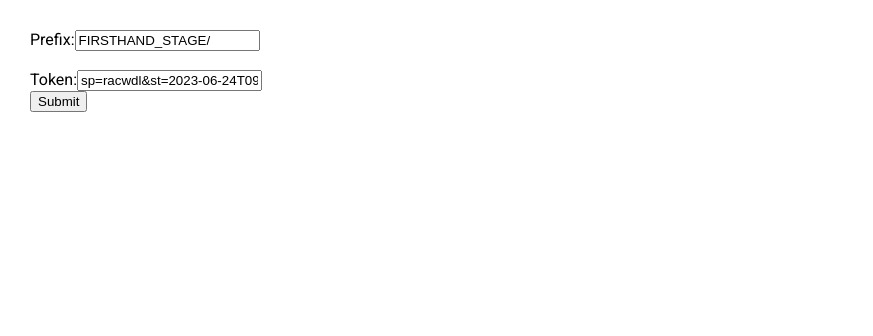
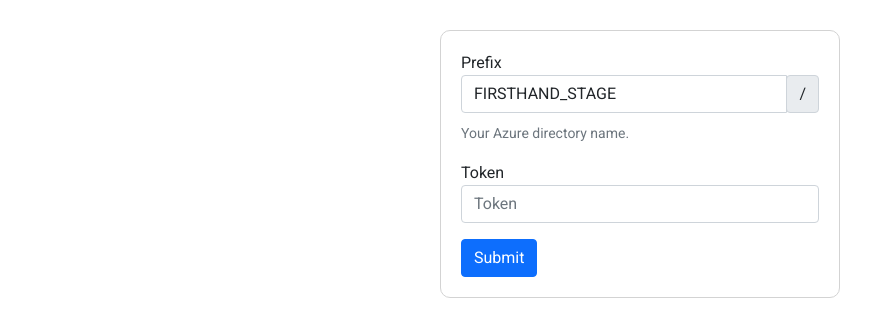
Before and after one commit to sharathpc/file-explorer, an Angular app: page / in a window 1280 px wide. Shown: the top 336 px of the page, without its empty margins (0-873 px from the left). Built offline with nearby package versions, Linux system fonts and the light colour scheme; what ngx-filesaver would draw is missing.

Commit message:
Directory related css changes

```diff
--- a/package.json
+++ b/package.json
@@ -19,7 +19,10 @@
     "@angular/platform-browser-dynamic": "^15.2.0",
     "@angular/router": "^15.2.0",
     "@types/file-saver": "^2.0.5",
+    "bootstrap": "^5.1.3",
+    "bootstrap-icons": "^1.10.5",
     "file-saver": "^2.0.5",
+    "ngx-bootstrap": "10.2.0",
     "ngx-filesaver": "^15.0.1",
     "rxjs": "~7.8.0",
     "stream-browserify": "^3.0.0",
--- a/src/app/app.component.html
+++ b/src/app/app.component.html
@@ -1,27 +1,37 @@
-<form [formGroup]="fileForm">
-  <div>
-    <label for="">Prefix:</label>
-    <input type="text" name="prefix" formControlName="prefix">
+<div class="file-explorer-container">
+  <form class="file-explorer-form" [formGroup]="fileForm">
+    <div class="form-group mb-3">
+      <label for="prefix">Prefix</label>
+      <div class="input-group mb-2">
+        <input type="text" class="form-control" id="prefix" aria-describedby="prefixHelp" placeholder="Enter Prefix"
+          formControlName="prefix">
+        <div class="input-group-append">
+          <div class="input-group-text">/</div>
         </div>
-  <br>
-  <div>
-    <label for="">Token:</label>
-    <input type="text" name="token" formControlName="token">
       </div>
-
-  <button (click)="submitData(fileForm.get('prefix').value)">Submit</button>
+      <small id="prefixHelp" class="form-text text-muted">Your Azure directory name.</small>
+    </div>
+    <div class="form-group mb-3">
+      <label for="token">Token</label>
+      <input type="password" class="form-control" id="token" placeholder="Token" formControlName="token">
+    </div>
+    <button type="submit" class="btn btn-primary" (click)="submitData()">Submit</button>
   </form>
 
-<br>
-
-<div>
-  <div *ngIf="backURL" (click)="callData(backURL)">Back</div>
-
-  <ul>
+  <div class="file-explorer-grid-container" *ngIf="folders || files">
+    <ul class="file-explorer-grid">
+      <li *ngIf="backURL" (click)="callData(backURL)">
+        <i class="bi bi-folder-fill"></i>
+        <span class="item-name">[..]</span>
+      </li>
       <li *ngFor="let item of folders" (click)="callData(item.Name._text)">
-      {{item.Name._text.replace(backPrefix, '')}}</li>
+        <i class="bi bi-folder-fill"></i>
+        <span class="item-name">{{item.Name._text.replace(backPrefix, '')}}</span>
+      </li>
       <li *ngFor="let item of files" (click)="downloadFile(item.Name._text)">
-      {{item.Name._text.replace(backPrefix, '')}}
+        <i class="bi bi-file-text-fill"></i>
+        <span class="item-name">{{item.Name._text.replace(backPrefix, '')}}</span>
       </li>
     </ul>
   </div>
+</div>
--- a/src/app/app.component.scss
+++ b/src/app/app.component.scss
@@ -1,22 +1,42 @@
-.example-tree-invisible {
-    display: none;
-}
+.file-explorer-container {
+    display: flex;
+    flex-direction: column;
+    align-items: center;
+    .file-explorer-form {
+        width: 400px;
+        border: 1px solid lightgray;
+        padding: 20px;
+        border-radius: 10px;
+    }
 
-.example-tree {
-    padding: 30px;
-    ul,
-    li {
-        margin-top: 0;
-        margin-bottom: 0;
-        list-style-type: none;
-    }
-    .mat-nested-tree-node div[role="group"] {
-        padding-left: 40px;
-    }
-    div[role="group"] > .mat-tree-node {
-        padding-left: 40px;
-    }
-    .empty-folder {
-        padding-left: 48px;
+    .file-explorer-grid-container {
+        width: 100%;
+        margin-top: 1rem;
+        .file-explorer-grid {
+            list-style: none;
+            margin: 0;
+            border: 1px solid #eeeeee;
+            padding: 1rem;
+            border-radius: 5px;
+            li {
+                padding: 5px 10px;
+                cursor: pointer;
+                &:hover {
+                    background-color: #e8e8e8;
+                    .item-name {
+                        color: #5050ff;
+                    }
+                }
+                i {
+                    margin-right: 0.5rem;
+                    &.bi-folder-fill {
+                        color: #d4bd79;
+                    }
+                    &.bi-file-text-fill {
+                        color: #5fb7db;
+                    }
+                }
+            }
+        }
     }
 }
--- a/src/app/app.component.ts
+++ b/src/app/app.component.ts
@@ -12,16 +12,16 @@
   styleUrls: ['./app.component.scss']
 })
 export class AppComponent implements OnInit {
-  folders = [];
-  files = [];
+  folders = null;
+  files = null;
   backPrefix = null;
   backURL = null;
 
   token: string = null;
 
   fileForm: FormGroup = new FormGroup({
-    prefix: new FormControl('FIRSTHAND_STAGE/'),
-    token: new FormControl('sp=racwdl&st=2023-06-24T09:37:47Z&se=2024-06-01T17:37:47Z&sv=2022-11-02&sr=c&sig=8YVssr7V1MYmqv0QqBuvcIMoof%2Fj%2FP6LjsQcIMyEJtw%3D'),
+    prefix: new FormControl('FIRSTHAND_STAGE'),
+    token: new FormControl(''),
   })
 
   constructor(
@@ -31,7 +31,8 @@
 
   ngOnInit(): void { }
 
-  submitData(prefix): void {
+  submitData(): void {
+    const prefix = `${this.fileForm.get('prefix').value}/`;
     this.token = this.fileForm.get('token').value;
     this.callData(prefix);
   }
--- a/src/styles.scss
+++ b/src/styles.scss
@@ -1,3 +1,7 @@
+/* Importing Bootstrap SCSS file. */
+@import "./node_modules/bootstrap/scss/bootstrap";
+@import "./node_modules/bootstrap-icons/font/bootstrap-icons";
+
 body {
     font-family: Roboto, "Helvetica Neue", sans-serif;
     margin: 0;
```
Also changed, not shown: 1 other file (tests, documents, lock files or other folders). Lines whose indentation alone changed are shown as unchanged.
